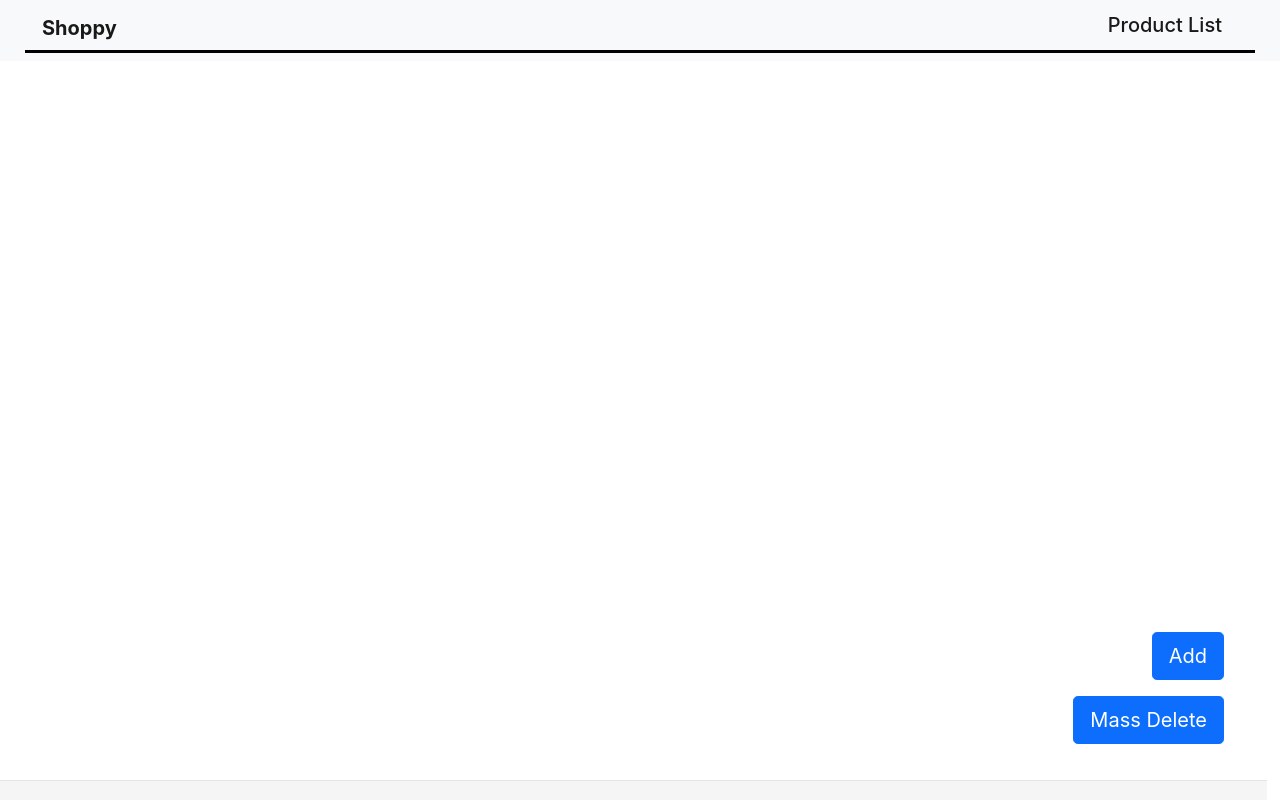
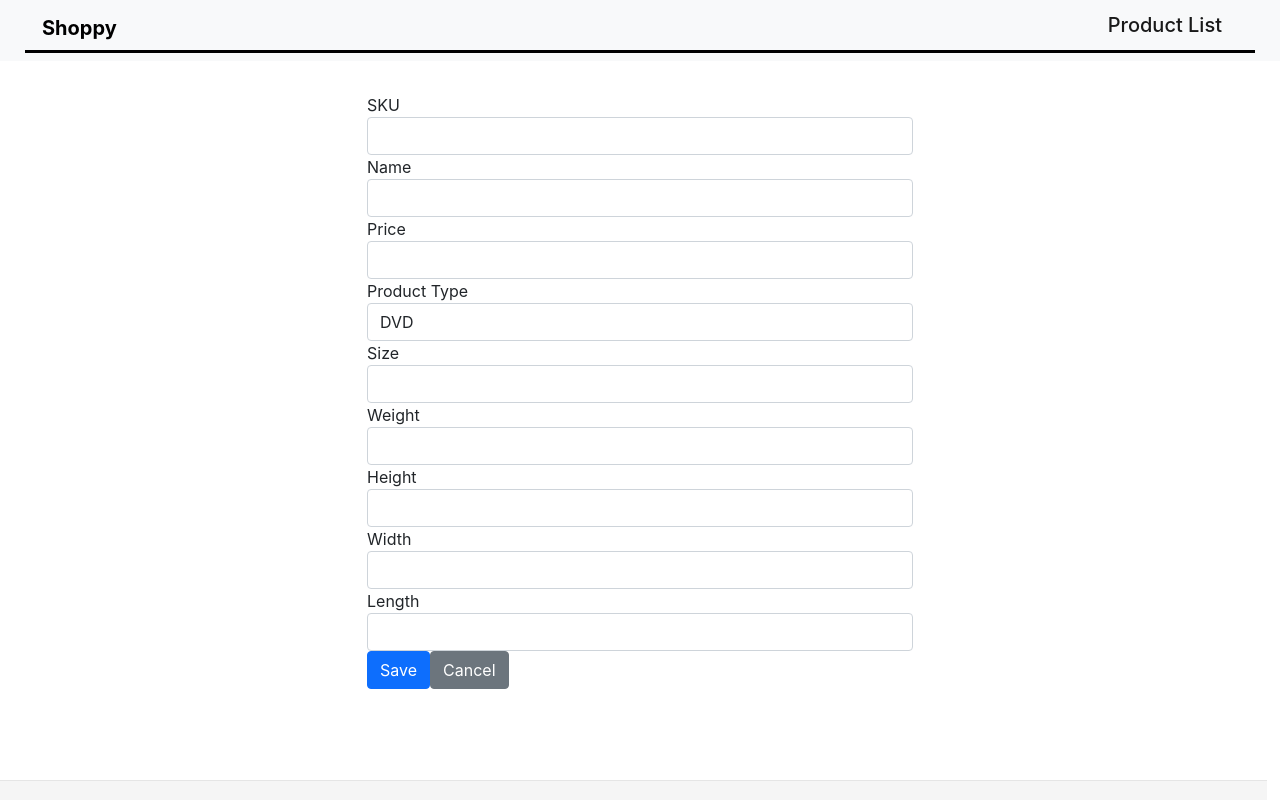
Before and after one commit to blackboardd/shoppy, a React app in the folder client/: page /add in a window 1280 px wide. Built offline with nearby package versions, Linux system fonts and the light colour scheme; no server answers.

Commit message:
feat(client): added react router routing and started product add form

```diff
--- a/client/package.json
+++ b/client/package.json
@@ -30,6 +30,8 @@
     "popper.js": "^1.16.1",
     "react": "^17.0.2",
     "react-dom": "^17.0.2",
+    "react-router": "^6.3.0",
+    "react-router-dom": "^6.3.0",
     "typescript": "^4.6.2",
     "web-vitals": "^2.1.4"
   },
@@ -106,7 +108,6 @@
     "@storybook/builder-webpack5": "^6.5.0-alpha.51",
     "@storybook/manager-webpack5": "^6.5.0-alpha.51",
     "@storybook/node-logger": "^6.5.0-alpha.51",
-    "@storybook/preset-create-react-app": "^4.1.0",
     "@storybook/preset-scss": "^1.0.3",
     "@storybook/react": "^6.5.0-alpha.51",
     "@storybook/testing-library": "^0.0.9",
--- a/client/src/App.tsx
+++ b/client/src/App.tsx
@@ -1,8 +1,7 @@
 import Navbar from '@/features/navbar/components';
 import ProductList from '@/features/productList';
-import AddButton from './features/addButton/components';
-import FloatingButtons from './features/floatingButtons/components';
-import MassDeleteButton from './features/massDeleteButton/components';
+import { Routes, Route } from 'react-router';
+import ProductAdd from './features/productAdd/components';
 
 /**
  * Application entry point.
@@ -11,12 +10,12 @@ import MassDeleteButton from './features/massDeleteButton/components';
  */
 export const App: () => JSX.Element = (): JSX.Element => {
   return (
-    <div className="App">
-      <Navbar>
-        <FloatingButtons />
-        <ProductList />
-      </Navbar>
-    </div>
+    <Navbar>
+      <Routes>
+        <Route path="/" element={<ProductList />} />
+        <Route path="add" element={<ProductAdd />} />
+      </Routes>
+    </Navbar>
   );
 };
 
--- a/client/src/features/navbar/components/header.tsx
+++ b/client/src/features/navbar/components/header.tsx
@@ -1,3 +1,4 @@
+import { Link } from 'react-router-dom';
 import './header.styles.scss';
 
 /**
@@ -11,9 +12,9 @@ const Header = (): JSX.Element => {
       <div className="container-fluid">
         <div className="navbar-header-container">
           <div className="navbar-upper">
-            <a className="navbar-brand business-title header-text" href="#">
-              Shoppy
-            </a>
+            <div className="navbar-brand business-title header-text">
+              <Link to="/" style={{ color: 'black', textDecoration: 'none' }}>Shoppy</Link>
+            </div>
             <h1 className="navbar-brand header-text">Product List</h1>
           </div>
           <div className="navbar-lower">
--- /dev/null
+++ b/client/src/features/productAdd/components/index.tsx
@@ -0,0 +1,17 @@
+import ProductAddForm from '@/features/productAddForm/components';
+import './styles.scss';
+
+/**
+ * Product add page component.
+ *
+ * @returns {JSX.Element}
+ */
+const ProductAdd = (): JSX.Element => {
+  return (
+    <div className="product-add-container">
+      <ProductAddForm />
+    </div>
+  );
+};
+
+export default ProductAdd;
--- /dev/null
+++ b/client/src/features/productAdd/components/styles.scss
@@ -0,0 +1,3 @@
+.product-add-container {
+  padding-top: 2rem;
+}
--- /dev/null
+++ b/client/src/features/productAddForm/components/index.tsx
@@ -0,0 +1,83 @@
+import Navbar from '@/features/navbar/components';
+
+/**
+ * Product add form component.
+ *
+ * This component will be in charge of displaying a form with the id
+ * #product_form. It will contain the following fields:
+ * SKU (id: #sku)
+ * Name (id: #name)
+ * Price (id: #price)
+ * Product type switcher (id: #productType) with following options:
+ *   DVD (can be value or text)
+ *   Book (can be value or text)
+ *   Furniture (can be value or text)
+ * Product type-specific attribute
+ *   Size input field (in MB) for DVD-disc should have an ID: #size
+ *   Weight input field (in Kg) for Book should have an ID: #weight
+ *   Each from Dimensions input fields (HxWxL) for Furniture should
+ *     have an appropriate ID:
+ *     Height - #height
+ *     Width - #width
+ *     Length - #length
+ */
+const ProductAddForm = (): JSX.Element => {
+  return (
+    <div className="container">
+      <div className="row">
+        <div className="col-md-6 offset-md-3">
+          <form id="product_form">
+            <div className="form-group">
+              <label htmlFor="sku">SKU</label>
+              <input type="text" className="form-control" id="sku" />
+            </div>
+            <div className="form-group">
+              <label htmlFor="name">Name</label>
+              <input type="text" className="form-control" id="name" />
+            </div>
+            <div className="form-group">
+              <label htmlFor="price">Price</label>
+              <input type="text" className="form-control" id="price" />
+            </div>
+            <div className="form-group">
+              <label htmlFor="productType">Product Type</label>
+              <select className="form-control" id="productType">
+                <option>DVD</option>
+                <option>Book</option>
+                <option>Furniture</option>
+              </select>
+            </div>
+            <div className="form-group">
+              <label htmlFor="size">Size</label>
+              <input type="text" className="form-control" id="size" />
+            </div>
+            <div className="form-group">
+              <label htmlFor="weight">Weight</label>
+              <input type="text" className="form-control" id="weight" />
+            </div>
+            <div className="form-group">
+              <label htmlFor="height">Height</label>
+              <input type="text" className="form-control" id="height" />
+            </div>
+            <div className="form-group">
+              <label htmlFor="width">Width</label>
+              <input type="text" className="form-control" id="width" />
+            </div>
+            <div className="form-group">
+              <label htmlFor="length">Length</label>
+              <input type="text" className="form-control" id="length" />
+            </div>
+            <button type="submit" className="btn btn-primary">
+              Save
+            </button>
+            <button type="button" className="btn btn-secondary">
+              Cancel
+            </button>
+          </form>
+        </div>
+      </div>
+    </div>
+  );
+};
+
+export default ProductAddForm;
--- a/client/src/features/productList/index.tsx
+++ b/client/src/features/productList/index.tsx
@@ -3,6 +3,8 @@ import Product from '@/features/product/components';
 import { IProduct } from '@/features/product/components/interface';
 import { ProductProvider } from '@/features/product/services/productProvider';
 import './styles.scss';
+import FloatingButtons from '../floatingButtons/components';
+import Navbar from '../navbar/components';
 
 /**
  * Application entry point.
@@ -36,9 +38,12 @@ export const ProductList: () => JSX.Element = (): JSX.Element => {
   });
 
   return (
-    <ul className="product-list">
-      {productList}
-    </ul>
+    <div className="product-list-container">
+      <FloatingButtons />
+      <ul className="product-list">
+        {productList}
+      </ul>
+    </div>
   );
 };
 
--- a/client/src/index.tsx
+++ b/client/src/index.tsx
@@ -2,13 +2,16 @@ import 'bootstrap/dist/css/bootstrap.min.css';
 import 'bootstrap/dist/js/bootstrap.bundle.min';
 import React from 'react';
 import ReactDOM from 'react-dom';
+import { BrowserRouter } from 'react-router-dom';
 import App from './App';
 import './custom.scss';
 import './index.scss';
 
 ReactDOM.render(
   <React.StrictMode>
-    <App />
+    <BrowserRouter>
+      <App />
+    </BrowserRouter>
   </React.StrictMode>,
   document.getElementById('root')
 );
--- a/client/webpack.config.js
+++ b/client/webpack.config.js
@@ -12,10 +12,12 @@ const config = {
   output: {
     filename: 'bundle.js',
     path: path.resolve(__dirname, "dist"),
+    publicPath: "/"
   },
   devServer: {
     open: true,
     host: "localhost",
+    historyApiFallback: true,
   },
   plugins: [
     new HtmlWebpackPlugin({
```
Also changed, not shown: 2 other files (tests, documents, lock files or other folders).
